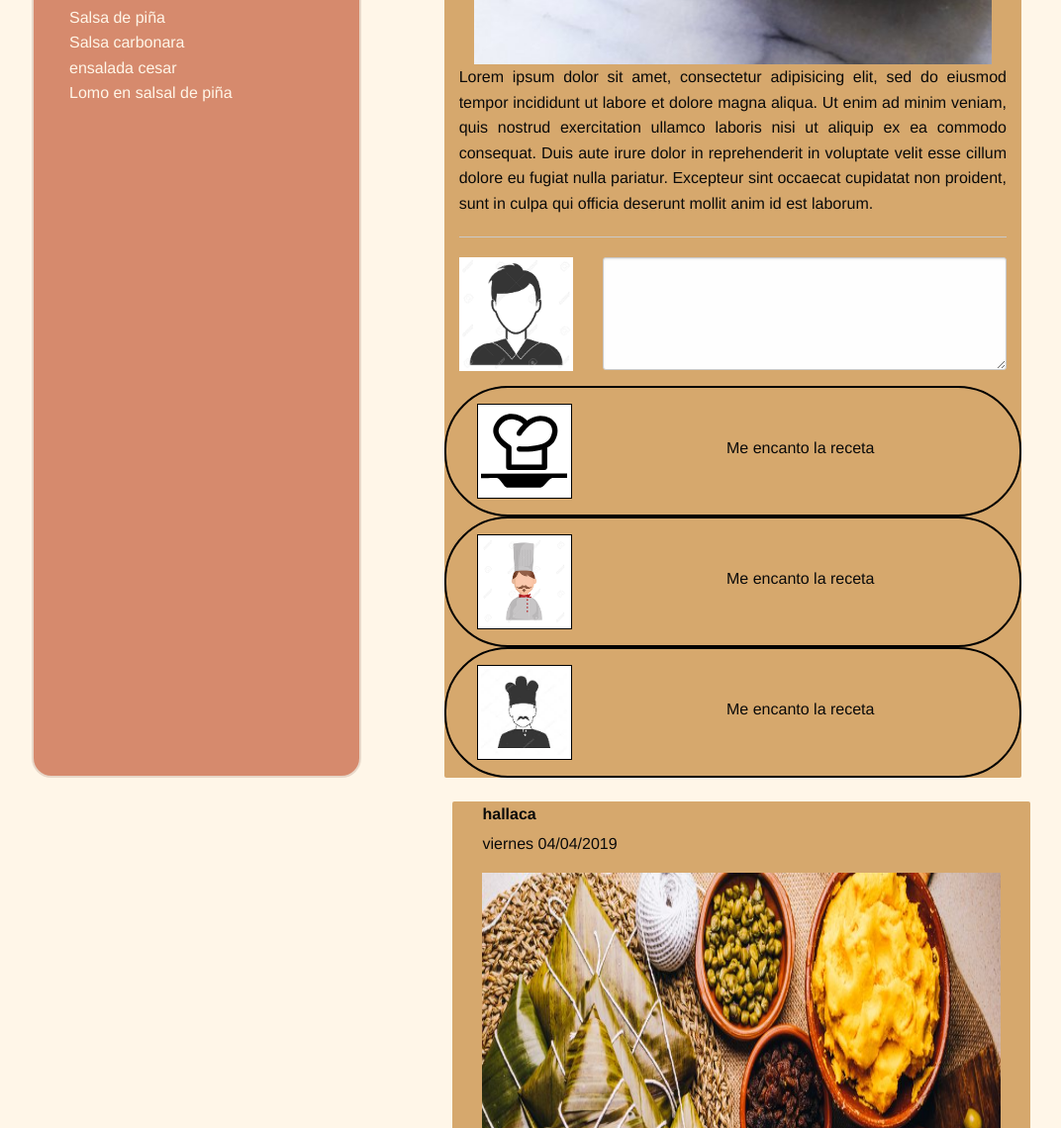
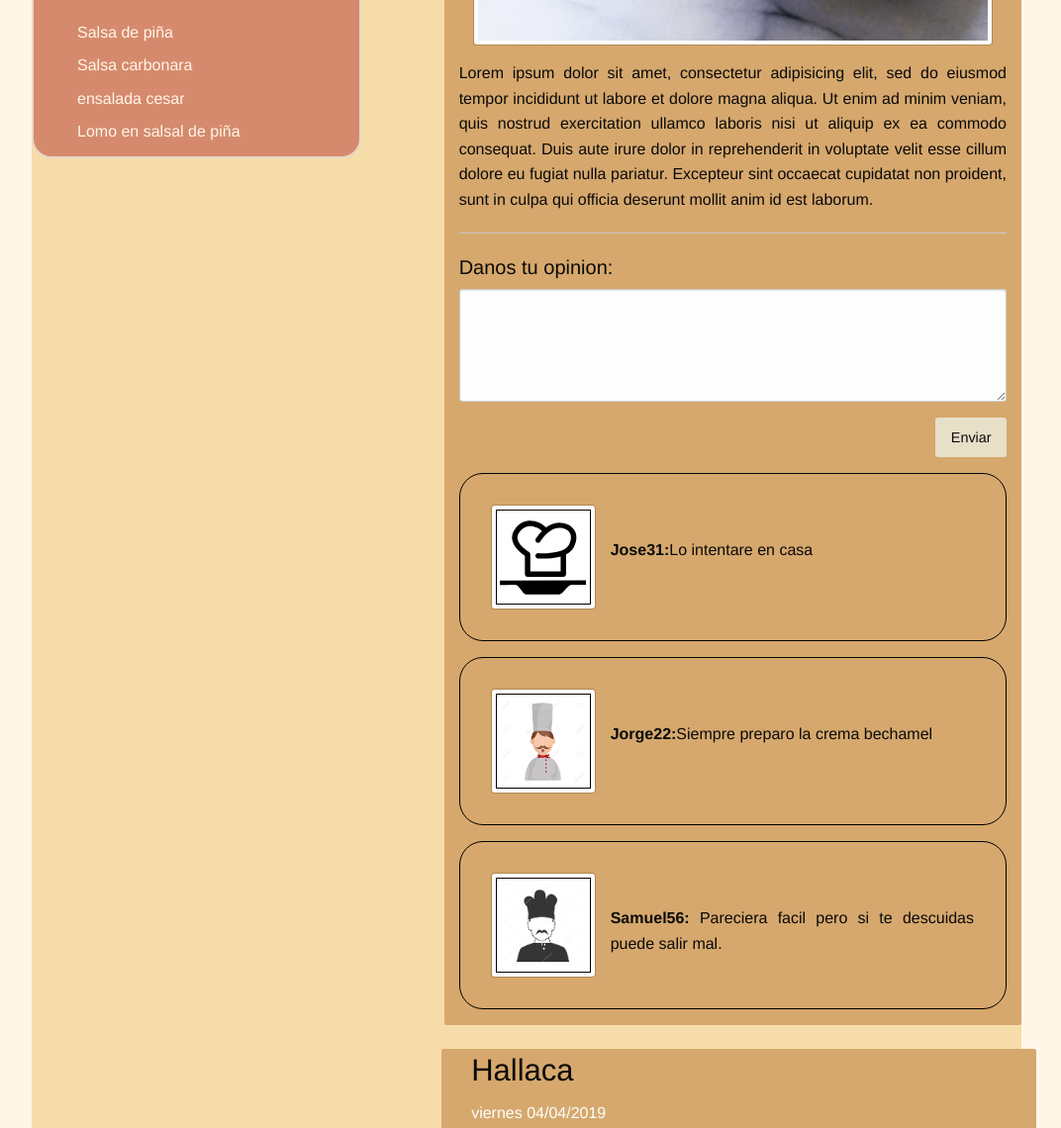
Before and after one commit to basthev/paginas-web, a plain HTML site: page foundation/index.html in a window 1280 px wide. Shown: the part 840-1980 px from the top of the page at 99% size, without its empty margins (108-1180 px from the left). Drawn offline with Linux system fonts and the light colour scheme.

Commit message:
paginas listas

```diff
--- a/foundation/css/master.css
+++ b/foundation/css/master.css
@@ -21,6 +21,7 @@
 .imagenes
 {
   width: 8rem;
+  margin: 0.5rem;
 }
 .barranavegacion
 {
@@ -28,10 +29,15 @@
   border-radius: 20px;
   border: #E8D7C8 2px solid;
   background-color: #D68A6D;
+  height: 55rem;
 }
 .lista
 {
   list-style: none;
+}
+.lista2
+{
+  margin: 0.5rem;
 }
 .center
 {
@@ -41,9 +47,10 @@
 }
 .cuerpo
 {
-  background-color: #D6A86D;
+    background: rgba(214, 168, 109);
   border-radius: 2px;
   text-align: justify;
+
 }
 .imagen
 {
@@ -63,12 +70,21 @@ width: 40rem;}
 }
 .contorno
 {
-  border: black 2px solid;
-  border-radius: 4rem;
-  padding: 1rem;
+  border: black 1px solid;
+  border-radius: 1.5rem;
+  padding: 2rem;
+
+}
+.comentario
+{
+    margin-top: 2rem;
 }
 
 .vertical
 {
   margin-top: 2rem;
 }
+.fondo2
+{
+  background: rgba(237, 195, 109, 0.5);
+}
--- a/foundation/index.html
+++ b/foundation/index.html
@@ -12,7 +12,7 @@
   <body class="fondo">
     <!-- NOTE: comienzo del haeder -->
     <header>
-      <div class="row">
+      <div class="row fondo2 show-for-large">
         <div class="columns large-4">
           <h1 class="titulo">Cocinando con sabor</h1>
           <div class="row align-right">
@@ -21,14 +21,12 @@
             </div>
         </div>
         </div>
-      </div>
     </header>
 <!-- NOTE: final del header -->
-    <hr>
     <!-- NOTE: comienzo del cuerpo -->
-    <div class="row">
+    <div class="row fondo2 ">
       <!-- NOTE: comienzo de la barra de navegacion -->
-        <div class="columns large-4 barranavegacion">
+        <div class="columns large-4 barranavegacion show-for-large">
             <div class="input-group ">
               <input type="text" class="input-group-field " placeholder="Buscar">
               <div class="input-group-button">
@@ -43,36 +41,36 @@
         <h4 class="alert">favoritos:</h4>
           <div class="row">
             <div class="columns large-6">
-              <img src="imagenes/albondigas.jpg" class="imagenes" alt="">
+              <img src="imagenes/albondigas.jpg" class="imagenes thumbnail" alt="">
             </div>
             <div class="columns large-6">
-              <img src="imagenes/carbonara.jpg" alt="" class="imagenes">
+              <img src="imagenes/carbonara.jpg" alt="" class="imagenes thumbnail">
             </div>
           </div>
           <div class="row">
             <div class="columns large-6">
-              <img src="imagenes/benedict.jpg" class="imagenes" alt="">
+              <img src="imagenes/benedict.jpg" class="imagenes thumbnail" alt="">
             </div>
             <div class="columns large-6">
-              <img src="imagenes/lomo.jpg" alt="" class="imagenes">
+              <img src="imagenes/lomo.jpg" alt="" class="imagenes thumbnail">
             </div>
           </div>
           <div class="row">
-            <div class="columns large-6">
-              <img src="imagenes/tonkatsu.jpg" class="imagenes" alt="">
+            <div class="columns large-6 ">
+              <img src="imagenes/tonkatsu.jpg" class="imagenes thumbnail" alt="">
             </div>
             <div class="columns large-6">
-              <img src="imagenes/pechuga.jpg" alt="" class="imagenes">
+              <img src="imagenes/pechuga.jpg" alt="" class="imagenes thumbnail">
             </div>
           </div>
           <div class="row ">
             <h4 class="center">Historial:</h4>
             <div class="columns large-12">
               <ul class="lista">
-                <li><a>Salsa de piña</a></li>
-                <li><a>Salsa carbonara</a></li>
-                <li><a>ensalada cesar</a></li>
-                <li><a>Lomo en salsal de piña</a></li>
+                <li class="lista2"><a>Salsa de piña</a></li>
+                <li class="lista2"><a>Salsa carbonara</a></li>
+                <li class="lista2"><a>ensalada cesar</a></li>
+                <li class="lista2"><a>Lomo en salsal de piña</a></li>
               </ul>
             </div>
           </div>
@@ -82,95 +80,106 @@
           <section>
             <div class="columns large-12">
               <dl class="">
-                <dt>Salsa bechamel en casa</dt>
-                <dd>viernes 04/04/2019</dd>
+                <dt><h3>Salsa bechamel en casa</h3></dt>
+                <dd style="color:white">viernes 04/04/2019</dd>
               </dl>
-              <img src="imagenes/bechamel.jpg" alt="" class="imagen">
+              <img src="imagenes/bechamel.jpg" alt="" class="imagen thumbnail">
             </div>
             <p >Lorem ipsum dolor sit amet, consectetur adipisicing elit, sed do eiusmod tempor incididunt ut labore et dolore magna aliqua. Ut enim ad minim veniam, quis nostrud exercitation ullamco laboris nisi ut aliquip ex ea commodo consequat. Duis aute irure dolor in reprehenderit in voluptate velit esse cillum dolore eu fugiat nulla pariatur. Excepteur sint occaecat cupidatat non proident, sunt in culpa qui officia deserunt mollit anim id est laborum.</p>
             <hr>
-            <div class="row">
-              <div class=" columns large-3">
-                <img src="imagenes/comentario.jpg" alt="">
-              </div>
-                <div class=" columns large-9">
-                  <textarea name="name" rows="4" cols="10"></textarea>
+            <div class="row ">
+                <div class=" columns large-12">
+                  <h5>Danos tu opinion:</h2>
+                  <textarea name="name" rows="4" cols="13"></textarea>
+                  <button type="button" class="float-right alert button" name="button">Enviar</button>
                 </div>
             </div>
-            <div class="row contorno">
-              <div class="columns large-3">
-                <img src="imagenes/chef.svg" class="perfil" alt="">
+            <div class="media-object contorno">
+              <div class="media-object-section">
+                <div class="thumbnail">
+                  <img src="imagenes/chef.svg" class="perfil">
+                </div>
               </div>
-              <div class="columns large-9">
-                <p class="text-center vertical">Me encanto la receta</p>
+              <div class=" media-object-section align-middle ">
+                <p class="comentario"> <strong>Jose31:</strong>Lo intentare en casa </p>
+              </div>
+          </div>
+          <div class="media-object contorno">
+            <div class="media-object-section">
+              <div class="thumbnail">
+                <img src="imagenes/chef1.jpg" class="perfil">
               </div>
             </div>
-            <div class="row contorno">
-              <div class="columns large-3">
-                <img src="imagenes/chef1.jpg" class="perfil" alt="">
-              </div>
-              <div class="columns large-9">
-                <p class="text-center vertical">Me encanto la receta</p>
-              </div>
+            <div class=" media-object-section align-middle ">
+              <p class="comentario"> <strong>Jorge22:</strong>Siempre preparo la crema bechamel </p>
             </div>
-            <div class="row contorno">
-              <div class="columns large-3">
-                <img src="imagenes/chef2.jpg" class="perfil" alt="">
-              </div>
-              <div class="columns large-9">
-                <p class="text-center vertical">Me encanto la receta</p>
-              </div>
+        </div>
+        <div class="media-object contorno">
+          <div class="media-object-section">
+            <div class="thumbnail">
+              <img src="imagenes/chef2.jpg" class="perfil">
             </div>
+          </div>
+          <div class=" media-object-section align-middle ">
+            <p class="comentario"> <strong>Samuel56:</strong> Pareciera facil pero si te descuidas puede salir mal.</p>
+          </div>
+        </div>
             </section>
-        </div>
         </div>
         <div class="row margen">
           <div class="columns large-7 large-offset-5 aling-rigth cuerpo">
             <section>
               <div class="columns large-12">
                 <dl class="">
-                  <dt>hallaca</dt>
-                  <dd>viernes 04/04/2019</dd>
+                  <dt><h3>Hallaca</h3></dt>
+                  <dd style="color:white">viernes 04/04/2019</dd>
                 </dl>
-                <img src="imagenes/hallaca.jpg" alt="" class="imagen">
+                <img src="imagenes/hallaca.jpg" alt="" class="imagen thumbnail">
               </div>
               <p >Lorem ipsum dolor sit amet, consectetur adipisicing elit, sed do eiusmod tempor incididunt ut labore et dolore magna aliqua. Ut enim ad minim veniam, quis nostrud exercitation ullamco laboris nisi ut aliquip ex ea commodo consequat. Duis aute irure dolor in reprehenderit in voluptate velit esse cillum dolore eu fugiat nulla pariatur. Excepteur sint occaecat cupidatat non proident, sunt in culpa qui officia deserunt mollit anim id est laborum.</p>
               <hr>
-              <div class="row">
-                <div class=" columns large-3">
-                  <img src="imagenes/comentario.jpg" alt="">
-                </div>
-                  <div class=" columns large-9">
-                    <textarea name="name" rows="4" cols="10"></textarea>
+              <div class="row ">
+                  <div class=" columns large-12">
+                    <h5>Danos tu opinion:</h2>
+                    <textarea name="name" rows="4" cols="13"></textarea>
+                    <button type="button" class="float-right alert button" name="button">Enviar</button>
                   </div>
               </div>
-              <div class="row contorno">
-                <div class="columns large-3">
-                  <img src="imagenes/chef.svg" class="perfil" alt="">
+              <div class="media-object contorno">
+                <div class="media-object-section">
+                  <div class="thumbnail">
+                    <img src="imagenes/chef.svg" class="perfil">
+                  </div>
                 </div>
-                <div class="columns large-9">
-                  <p class="text-center vertical">Me encanto la receta</p>
+                <div class=" media-object-section align-middle ">
+                  <p class="comentario"> <strong>Jose31:</strong>Lo intentare en casa </p>
+                </div>
+            </div>
+            <div class="media-object contorno">
+              <div class="media-object-section">
+                <div class="thumbnail">
+                  <img src="imagenes/chef1.jpg" class="perfil">
                 </div>
               </div>
-              <div class="row contorno">
-                <div class="columns large-3">
-                  <img src="imagenes/chef1.jpg" class="perfil" alt="">
-                </div>
-                <div class="columns large-9">
-                  <p class="text-center vertical">Me encanto la receta</p>
-                </div>
+              <div class=" media-object-section align-middle ">
+                <p class="comentario"> <strong>Jorge22:</strong>Siempre preparo la crema bechamel </p>
               </div>
-              <div class="row contorno">
-                <div class="columns large-3">
-                  <img src="imagenes/chef2.jpg" class="perfil" alt="">
-                </div>
-                <div class="columns large-9">
-                  <p class="text-center vertical">Me encanto la receta</p>
-                </div>
+          </div>
+          <div class="media-object contorno">
+            <div class="media-object-section">
+              <div class="thumbnail">
+                <img src="imagenes/chef2.jpg" class="perfil">
               </div>
+            </div>
+            <div class=" media-object-section align-middle ">
+              <p class="comentario"> <strong>Samuel56:</strong> Pareciera facil pero si te descuidas puede salir mal.</p>
+            </div>
+          </div>
               </section>
           </div>
         </div>
+        </div>
+            </div>
             </div>
 
 
```
